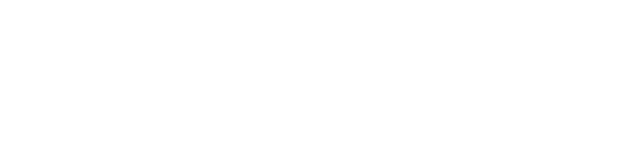
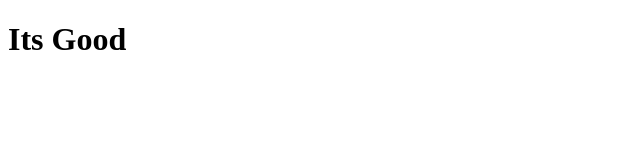
Before and after one commit to Rock00Gaming/My-website, a plain HTML site: page src/index.html in a window 1280 px wide. Shown: the whole page, without its empty margins (0-640 px from the left). Drawn offline with Linux system fonts and the light colour scheme.

Commit message:
Update index.html

```diff
--- a/src/index.html
+++ b/src/index.html
@@ -8,7 +8,7 @@
 </head>
 
 <body>
-
+    <h1>Its Good</h1>
 </body>
 
 </html>
```
